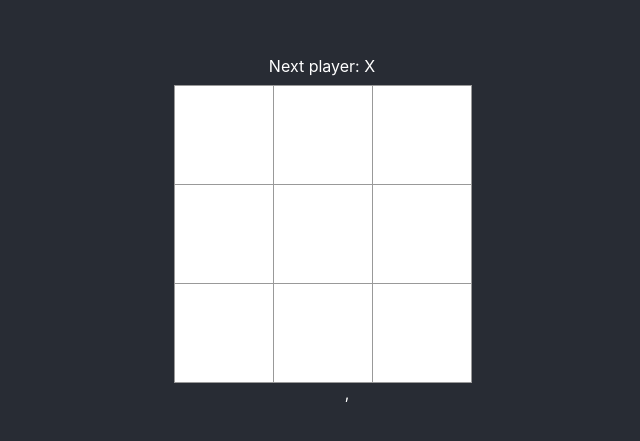
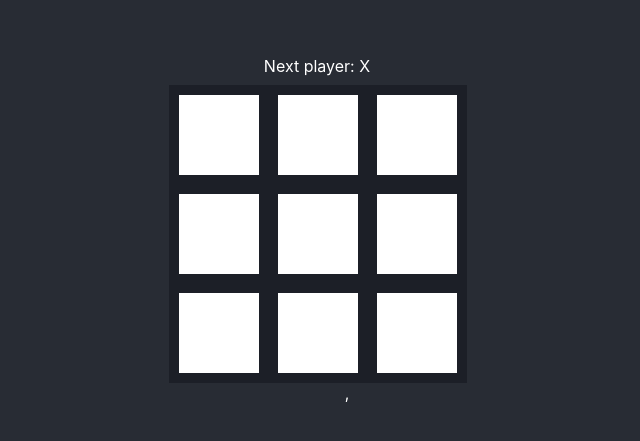
Before and after one commit to mohawwadrez/tictoctoetask, a React (Create React App) app: page / in a window 1280 px wide. Shown: the part 171-612 px from the top of the page, without its empty margins (293-933 px from the left). Built offline with nearby package versions, Linux system fonts and the light colour scheme.

Commit message:
new styles

```diff
--- a/src/App.css
+++ b/src/App.css
@@ -12,23 +12,13 @@
   color: white;
 }
 
-ol,ul {
-  padding-left: 30px;
-}
-
-.board-row:after {
-  clear: both;
-  content: "";
-  display: table;
-}
-
 .status {
   margin-bottom: 10px;
 }
 
 .square {
   background: #fff;
-  border: 1px solid #999;
+  border: 10px solid #1c1f27;
   float: left;
   font-size: 50px;
   font-weight: bold;
```
